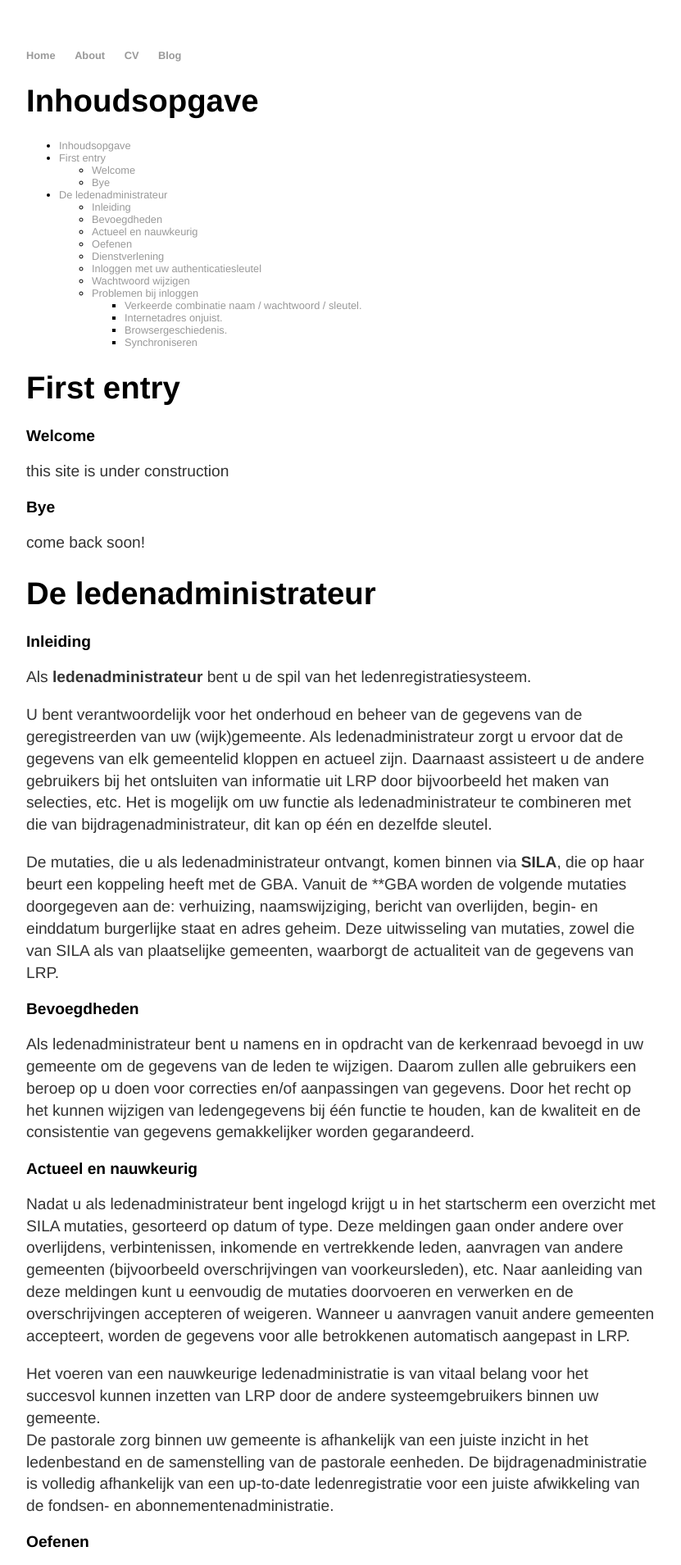
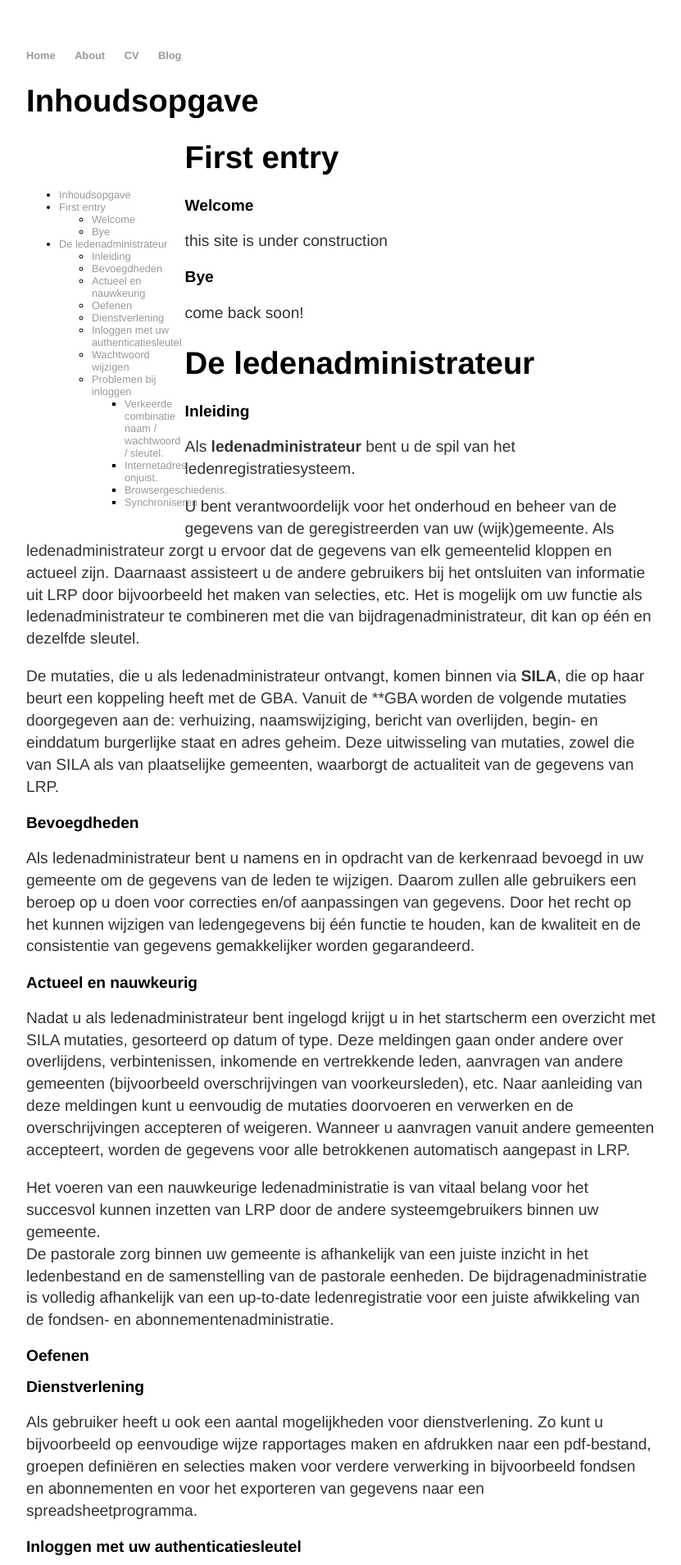
Before and after one commit to lrphelp/docs, a Jekyll site: the page built from index.md, in a window 1280 px wide. Shown: the top 1909 px of the page at 82% size, without its empty margins (224-1055 px from the left). Built offline with Jekyll 4.4.1, drawn with Linux system fonts in a browser that asks for light colours.

Commit message:
Update main.css

```diff
--- a/css/main.css
+++ b/css/main.css
@@ -44,7 +44,7 @@ ul.posts li {
     list-style: none;
 }
 
-ul#toc-markdown {
+ul#markdown-toc {
     float: left;
     width: 20%;
     margin-top: 60px;
```
